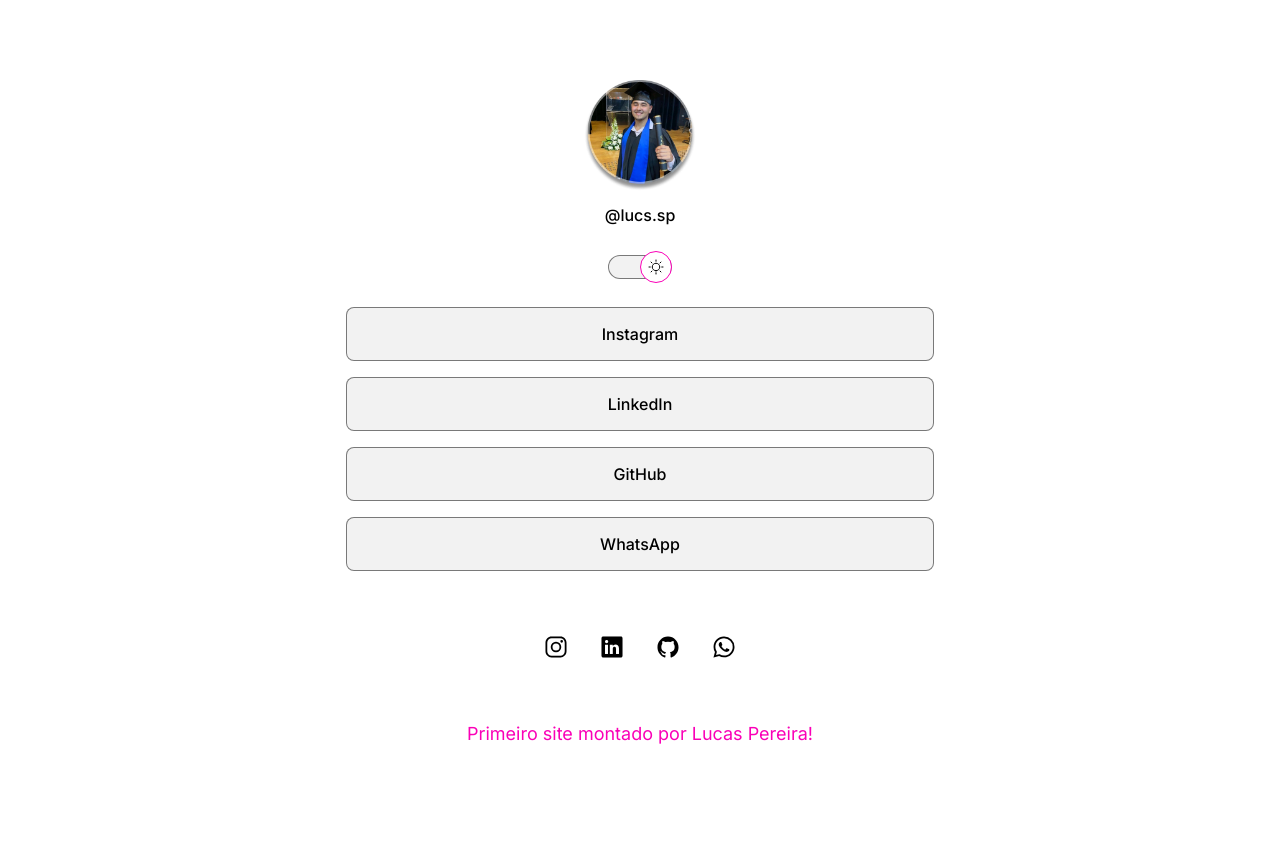
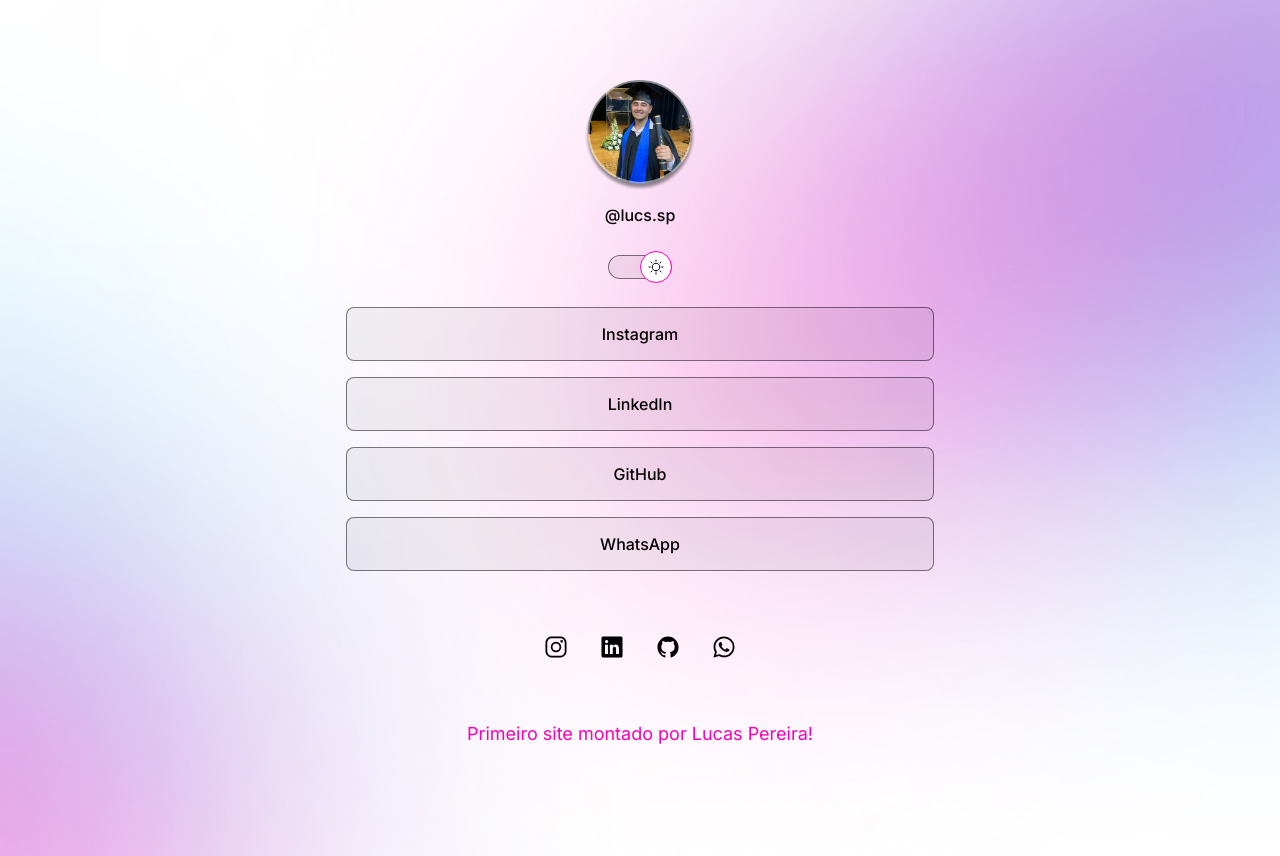
Before and after one commit to SpLucass/Link-Tree, a plain HTML site: page index.html in a window 1280 px wide. Both pictures are taken after a click on the button 624 px from the left and 267 px from the top of the page. Drawn offline with nearby package versions, Linux system fonts and the light colour scheme.

Commit message:
ADJUSTING THE CODE TO LIGHT DESKTOP MODE

```diff
--- a/style.css
+++ b/style.css
@@ -220,9 +220,8 @@
   :root {
     --bg-url: url(./assets/bg-desktop.jpg);
   }
-
   .light {
-    --bg-url: url(.assets/bg-light-desktsop.jpg);
+    --bg-url: url(./assets/bg-desktop-light.jpg);
   }
 }
 
```
